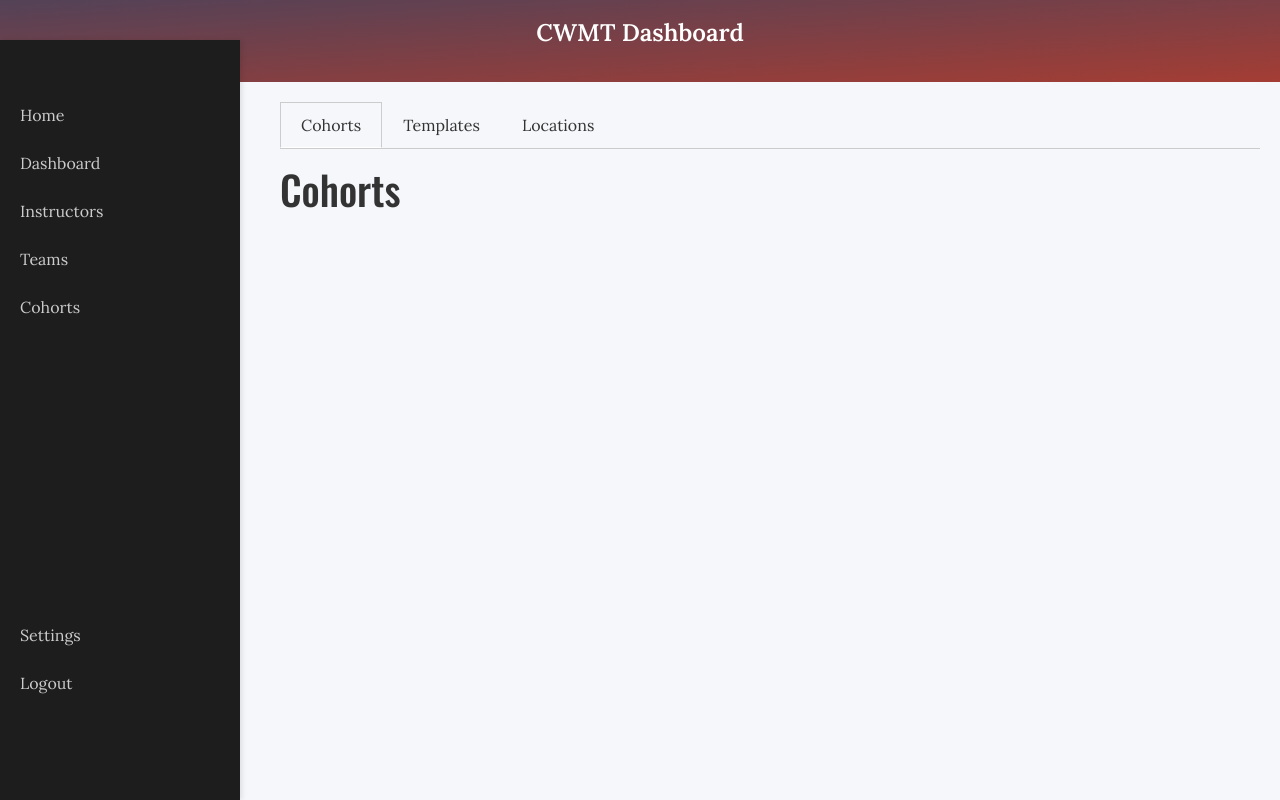
After one commit to tylerthibault/cwmt, a Flask app: page /dashboard/cohorts in a window 1280 px wide. The commit adds this page. Run offline with Flask 3, Linux system fonts and the light colour scheme.

Commit message:
starter dashboard pages for the tables. cohort, templates, locations, teams, instructors, dashboard, home

```diff
--- /dev/null
+++ b/cwmt/controllers/cohorts.py
@@ -0,0 +1,14 @@
+from flask import Blueprint, render_template, request, redirect, url_for, jsonify, session
+from cwmt.models.users import User
+
+# Create a Blueprint instance
+cohorts_bp = Blueprint('cohorts', __name__)
+
+@cohorts_bp.route('/dashboard/cohorts')
+def dash_index():
+    params = request.args
+    context = {
+        'user': User.get(session.get('user')),
+        'tab': params.get('tab', 'cohorts')
+    }
+    return render_template('pages/private/dashboard/cohorts/base.html', **context)
--- /dev/null
+++ b/cwmt/static/css/tabs.css
@@ -0,0 +1,23 @@
+
+.tabbar {
+    list-style: none;
+    padding: 0;
+    display: flex;
+    border-bottom: 1px solid #ccc;
+}
+.tabbar .tab {
+    padding: 10px 20px;
+    cursor: pointer;
+    border: 1px solid transparent;
+    border-bottom: none;
+}
+.tabbar .tab.active {
+    border-color: #ccc;
+    border-bottom: 1px solid white;
+}
+.tab-content .tab-panel {
+    display: none;
+}
+.tab-content .tab-panel.active {
+    display: block;
+}
--- /dev/null
+++ b/cwmt/static/js/tabs.js
@@ -0,0 +1,19 @@
+document.addEventListener('DOMContentLoaded', function() {
+    const tabs = document.querySelectorAll('.tabbar .tab');
+    const panels = document.querySelectorAll('.tab-panel');
+    tabs.forEach(tab => {
+        tab.addEventListener('click', function() {
+            // Remove active class from all tabs
+            tabs.forEach(t => t.classList.remove('active'));
+            // Hide all panels
+            panels.forEach(p => p.classList.remove('active'));
+            // Activate selected tab and its panel
+            this.classList.add('active');
+            document.getElementById(this.getAttribute('data-tab')).classList.add('active');
+        });
+    });
+});
+
+
+
+console.log('tabs.js loaded');
--- a/cwmt/templates/bases/dashboard.html
+++ b/cwmt/templates/bases/dashboard.html
@@ -39,6 +39,11 @@
         }
     }
 </style>
+
+{% block dash_styles %}
+
+{% endblock dash_styles %}
+
 {% endblock styles %}
 
 
@@ -56,7 +61,7 @@
 {% endblock sidenav %}
 
 
-{% block main %}
+{% block dash_main %}
 
 <div class="main">
     <div class="card hover-gradient">
@@ -72,7 +77,15 @@
         <p>Analyze performance data and track key metrics for improvement.</p>
     </div>
 </div>
-{% endblock main %}
+{% endblock dash_main %}
 
 
 {% endblock container %}
+
+{% block scripts %}
+
+{% block dash_scripts %}
+
+{% endblock dash_scripts %}
+
+{% endblock scripts %}
--- a/cwmt/templates/pages/private/components/sidenav.html
+++ b/cwmt/templates/pages/private/components/sidenav.html
@@ -40,11 +40,11 @@
     <div class="d-flex flex-column justify-content-between py-3 h-90 ">
         <div>
             <a href="/">Home</a>
-            <a href="#">Dashboard</a>
-            <a href="#">Overview</a>
-            <a href="#">Instructors</a>
-            <a href="#">Cohorts</a>
-            <a href="#">Templates</a>
+            <a href="/dashboard">Dashboard</a>
+            <!-- <a href="#">Overview</a> -->
+            <a href="{{ url_for('instructors.dash_index') }}">Instructors</a>
+            <a href="{{ url_for('teams.dash_index') }}">Teams</a>
+            <a href="{{ url_for('cohorts.dash_index') }}">Cohorts</a>
         </div>
         <!-- <a href="#">Reports</a> -->
         <div>
--- /dev/null
+++ b/cwmt/templates/pages/private/dashboard/cohorts/base.html
@@ -0,0 +1,33 @@
+{% extends 'bases/dashboard.html' %}
+
+{% block dash_styles %}
+<link rel="stylesheet" href="{{ url_for('static', filename='css/tabs.css') }}">
+{% endblock dash_styles %}
+
+{% block dash_main %}
+<div class="main">
+    <!-- Tab bar -->
+    <ul class="tabbar">
+        <li class="tab {% if tab == 'cohorts' %}active{% endif %}" data-tab="cohorts">Cohorts</li>
+        <li class="tab {% if tab == 'templates' %}active{% endif %}" data-tab="templates">Templates</li>
+        <li class="tab {% if tab == 'locations' %}active{% endif %}" data-tab="locations">Locations</li>
+    </ul>
+
+    <!-- Tab panels -->
+    <div class="tab-content">
+        <div id="cohorts" class="tab-panel {% if tab == 'cohorts' %}active{% endif %}">
+            {% include 'pages/private/dashboard/cohorts/index.html' %}
+        </div>
+        <div id="templates" class="tab-panel {% if tab == 'templates' %}active{% endif %}">
+            {% include 'pages/private/dashboard/templates/index.html' %}
+        </div>
+        <div id="locations" class="tab-panel {% if tab == 'locations' %}active{% endif %}">
+            {% include 'pages/private/dashboard/locations/index.html' %}
+        </div>
+    </div>
+</div>
+{% endblock dash_main %}
+
+{% block dash_scripts %}
+<script src="{{ url_for('static', filename='js/tabs.js') }}"></script>
+{% endblock dash_scripts %}
--- /dev/null
+++ b/cwmt/templates/pages/private/dashboard/cohorts/index.html
@@ -0,0 +1,4 @@
+<div>
+    <!-- ...new cohorts content... -->
+    <h1>Cohorts</h1>
+</div>
--- /dev/null
+++ b/cwmt/templates/pages/private/dashboard/locations/index.html
@@ -0,0 +1,4 @@
+<div >
+    <!-- ...new locations content... -->
+    <h1>Locations</h1>
+</div>
--- /dev/null
+++ b/cwmt/templates/pages/private/dashboard/templates/index.html
@@ -0,0 +1,4 @@
+<div>
+    <!-- ...new templates content... -->
+    <h1>Templates</h1>
+</div>
```
Also changed, not shown: cwmt/__init__.py (+15 -0 lines), cwmt/controllers/instructors.py (added, +12 -0 lines), cwmt/controllers/locations.py (added, +7 -0 lines), cwmt/controllers/teams.py (added, +12 -0 lines), cwmt/controllers/templates.py (added, +7 -0 lines), cwmt/templates/pages/private/dashboard/instructors/index.html (added, +7 -0 lines), cwmt/templates/pages/private/dashboard/teams/index.html (added, +7 -0 lines), 1 other file.
